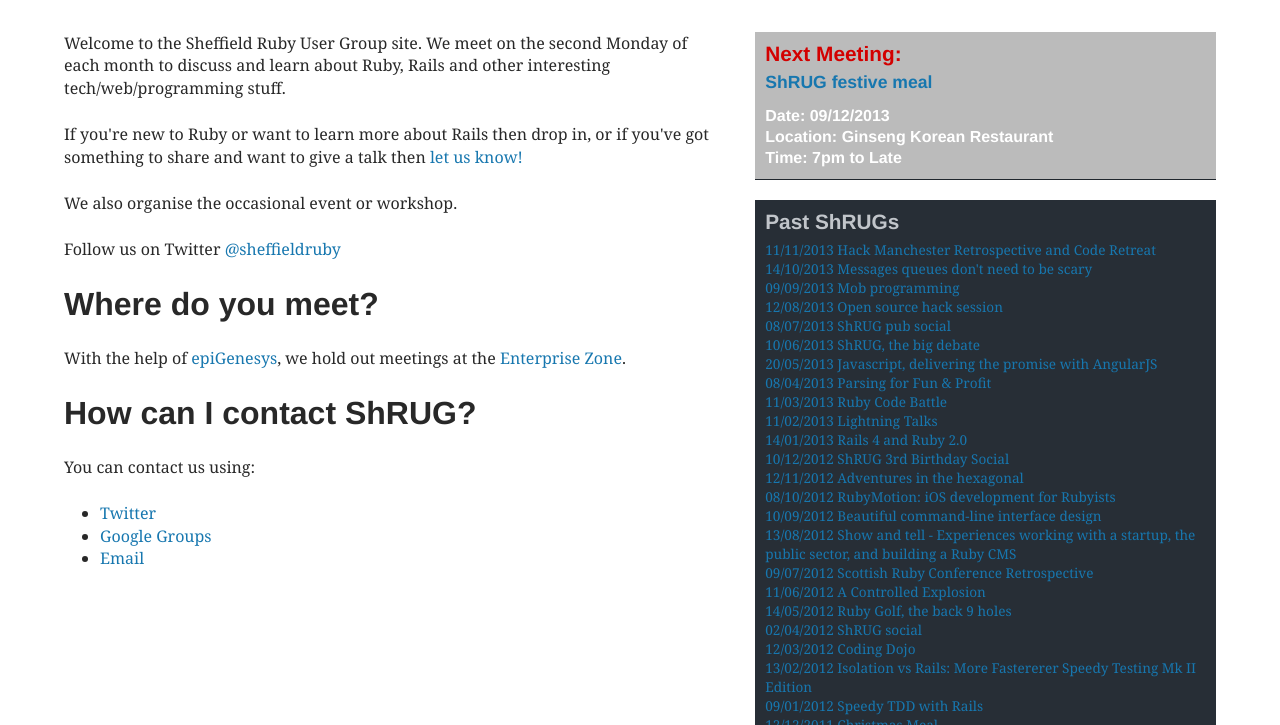
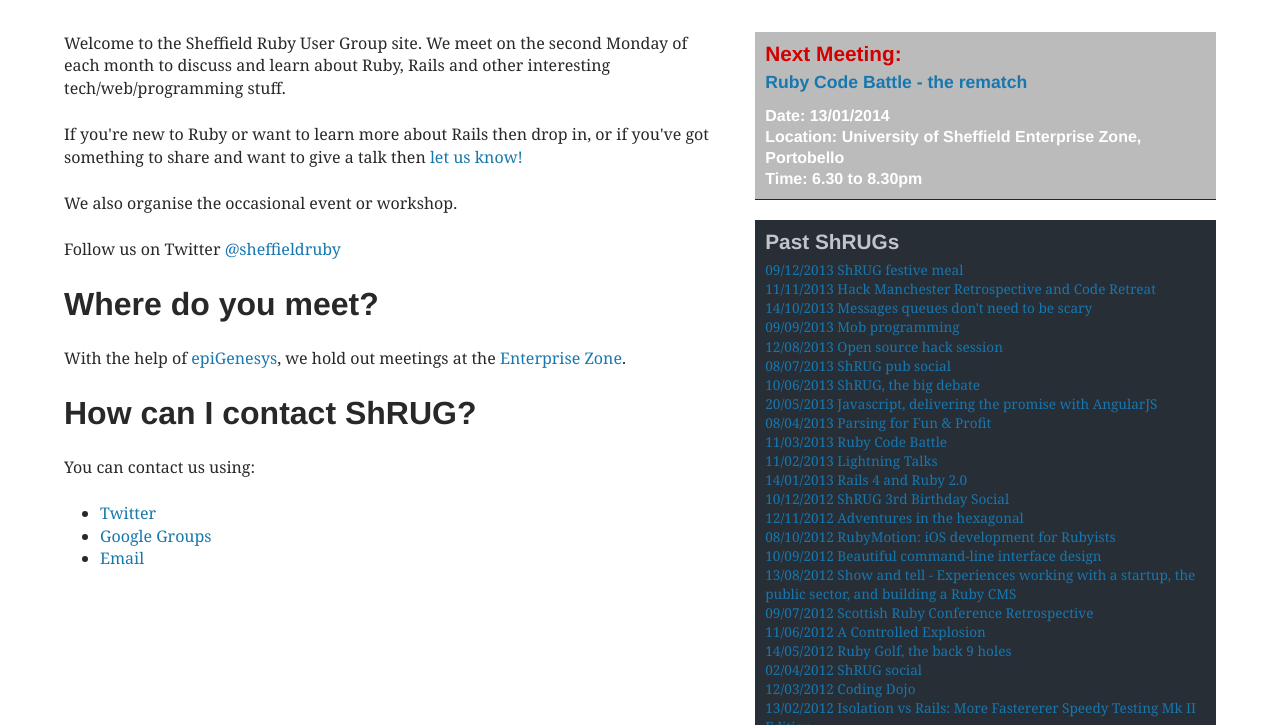
Before and after one commit to shruggers/shruggers.github.com, a Jekyll site: the page built from index.html, in a window 1280 px wide and 900 px high, cut to the strip 175-900 px from the top of the window. Built offline with Jekyll 4.4.1, drawn with Linux system fonts in a browser that asks for light colours; nearby versions of some CDN libraries.

Commit message:
Fixed info

```diff
--- a/_posts/2014-01-13-shrug-50.markdown
+++ b/_posts/2014-01-13-shrug-50.markdown
@@ -1,6 +1,6 @@
 ---
 layout: meetings
-title: Ruby Code Battle: the rematch
+title: Ruby Code Battle -  the rematch
 categories: meetings
 time: 6.30 to 8.30pm
 location: University of Sheffield Enterprise Zone, Portobello
```
